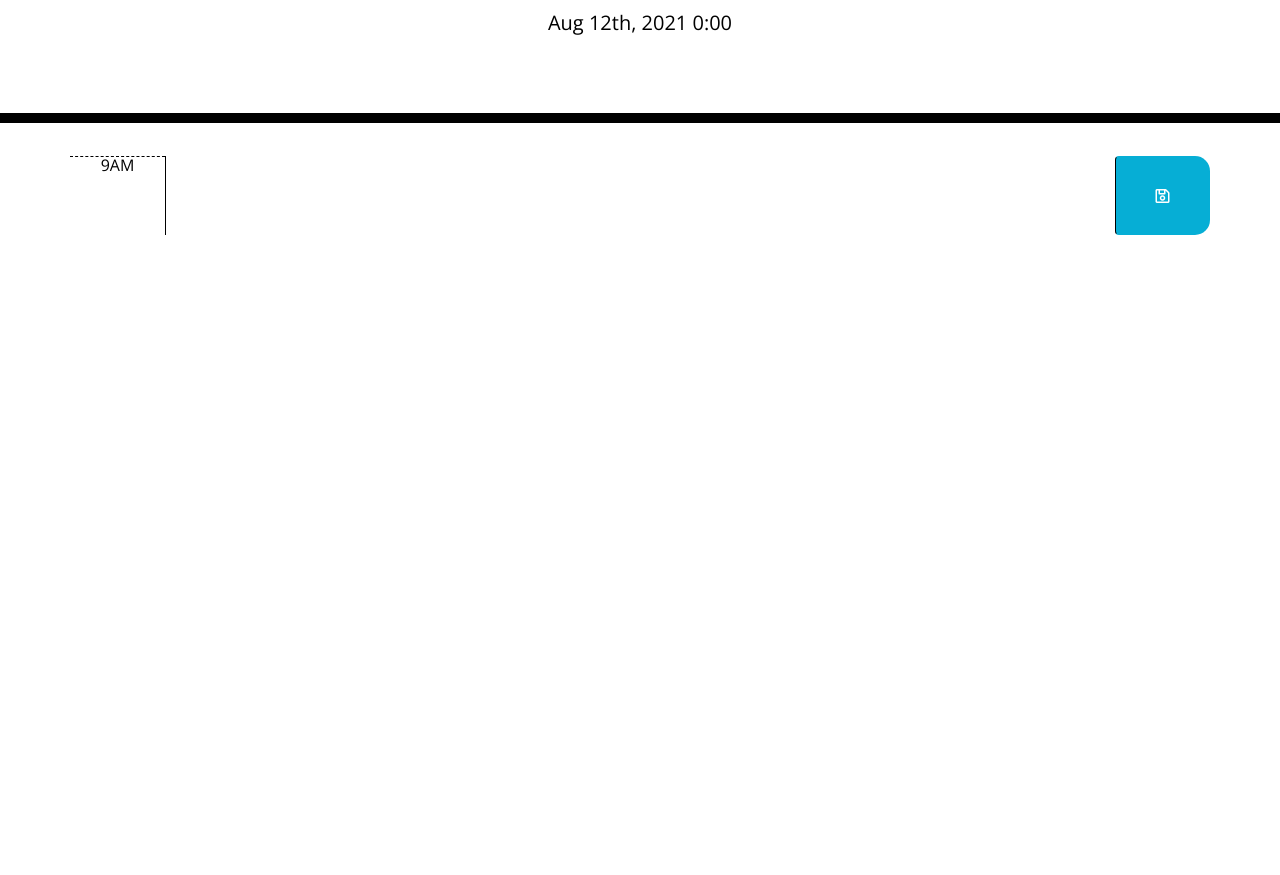
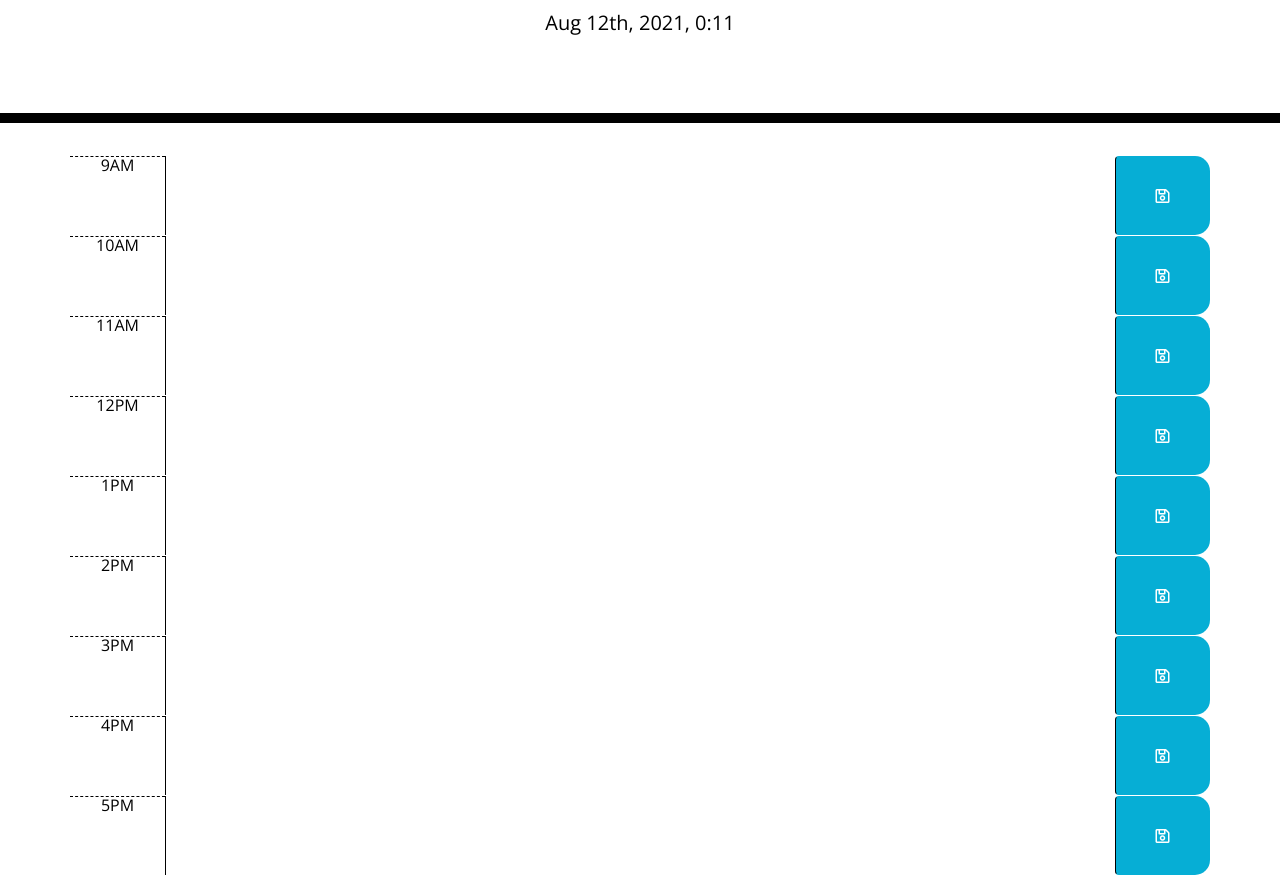
Before and after one commit to jsoh11/Jordan-dayplanner, a plain HTML site: page index.html in a window 1280 px wide. Shown: the part 181-1056 px from the top of the page. Before the commit the page ends 800 px from the top, so only its background shows below. Drawn offline with nearby package versions, Linux system fonts and the light colour scheme.

Commit message:
updated .js

```diff
--- a/index.html
+++ b/index.html
@@ -21,10 +21,50 @@
   </header>
   <div class="container">
     <!-- Timeblocks go here -->
-    <div id="hour9" class="row time-block">
+    <div id="hour-9" class="row time-block">
       <div class="col-md-1 hour">9AM</div>
       <textarea class="col-md-10 description"></textarea>
-      <button class="btn saveBtn col-md-1" data-o1-has-click-handler><i class="far fa-save"></i></button>
+      <button class="btn saveBtn col-md-1"><i class="far fa-save"></i></button>
+    </div>
+    <div id="hour-10" class="row time-block">
+      <div class="col-md-1 hour">10AM</div>
+      <textarea class="col-md-10 description"></textarea>
+      <button class="btn saveBtn col-md-1"><i class="far fa-save"></i></button>
+    </div>
+     <div id="hour-11" class="row time-block">
+      <div class="col-md-1 hour">11AM</div>
+      <textarea class="col-md-10 description"></textarea>
+      <button class="btn saveBtn col-md-1"><i class="far fa-save"></i></button>
+    </div>
+      <div id="hour-12" class="row time-block">
+      <div class="col-md-1 hour">12PM</div>
+      <textarea class="col-md-10 description"></textarea>
+      <button class="btn saveBtn col-md-1"><i class="far fa-save"></i></button>
+    </div>
+      <div id="hour-13" class="row time-block">
+      <div class="col-md-1 hour">1PM</div>
+      <textarea class="col-md-10 description"></textarea>
+      <button class="btn saveBtn col-md-1"><i class="far fa-save"></i></button>
+    </div>
+      <div id="hour-14" class="row time-block">
+      <div class="col-md-1 hour">2PM</div>
+      <textarea class="col-md-10 description"></textarea>
+      <button class="btn saveBtn col-md-1"><i class="far fa-save"></i></button>
+    </div>
+      <div id="hour-15" class="row time-block">
+      <div class="col-md-1 hour">3PM</div>
+      <textarea class="col-md-10 description"></textarea>
+      <button class="btn saveBtn col-md-1"><i class="far fa-save"></i></button>
+    </div>
+      <div id="hour-16" class="row time-block">
+      <div class="col-md-1 hour">4PM</div>
+      <textarea class="col-md-10 description"></textarea>
+      <button class="btn saveBtn col-md-1"><i class="far fa-save"></i></button>
+    </div>
+    <div id="hour-17" class="row time-block">
+      <div class="col-md-1 hour">5PM</div>
+      <textarea class="col-md-10 description"></textarea>
+      <button class="btn saveBtn col-md-1"><i class="far fa-save"></i></button>
     </div>
   </div>
 
--- a/script.js
+++ b/script.js
@@ -1,2 +1,13 @@
 let today = moment();
-$("#currentDay").text(today.format("MMM Do, YYYY H:HH"));
+$("#currentDay").text(today.format("MMM Do, YYYY, H:mm"));
+$timeBlock = $('time-block');
+
+let now =  moment().format("H HH")
+
+function rowColor() {
+
+    if (hour) {
+        $timeBlock > now
+        $timeBlock.css("background-color", "lightgray")
+    }
+}
```
